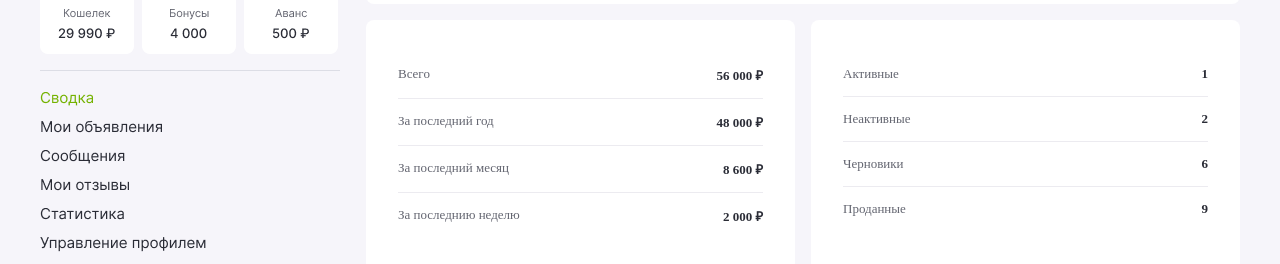
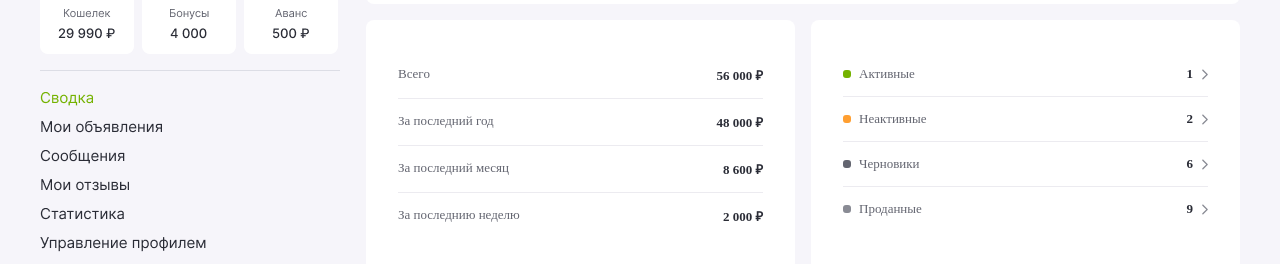
Before and after one commit to rozalinaag/best-price, a Next.js app: page / in a window 1280 px wide. Shown: the part 402-666 px from the top of the page. Built offline with nearby package versions, Linux system fonts and the light colour scheme.

Commit message:
noData image

```diff
--- a/src/pages/api/announcements.ts
+++ b/src/pages/api/announcements.ts
@@ -5,22 +5,26 @@ const announcements: Announcement[] = [
   {
     "id": "1",
     "category": "Активные",
-    "value": 14
+    "value": 14,
+    "color": "#74B200"
   },
   {
     "id": "2",
     "category": "Неактивные",
-    "value": 2
+    "value": 2,
+    "color": "#FF9F31"
   },
   {
     "id": "6",
     "category": "Черновики",
-    "value": 3
+    "value": 3,
+    "color": "#636570"
   },
   {
     "id": "9",
     "category": "Проданные",
-    "value": 0
+    "value": 0,
+    "color": "#898B94"
   }
 ];
 
--- a/src/pages/brief/components/Announcements/Announcements.tsx
+++ b/src/pages/brief/components/Announcements/Announcements.tsx
@@ -16,7 +16,12 @@ export function Announcements() {
       <div className={css.content}>
         {announcements &&
           announcements.map((item) => (
-            <Line key={item.id} title={item.category} value={item.id} />
+            <Line
+              key={item.id}
+              title={item.category}
+              value={item.id}
+              color={item.color}
+            />
           ))}
       </div>
     </Card>
--- a/src/pages/brief/components/Announcements/Line/Line.tsx
+++ b/src/pages/brief/components/Announcements/Line/Line.tsx
@@ -1,15 +1,23 @@
 import css from './styles.module.css';
+import arrow from './img/arrow.svg';
+import Image from 'next/image';
 
 type Props = {
   title: string;
   value: string;
+  color: string;
 };
 
-export function Line({ title, value }: Props) {
+export function Line({ title, value, color }: Props) {
   return (
     <div className={css.wrapper}>
-      <div className={css.title}>{title}</div>
-      <div className={css.value}>{value}</div>
+      <div className={css.title}>
+        <div style={{ backgroundColor: color }} className={css.circle}></div>{' '}
+        {title}
+      </div>
+      <div className={css.value}>
+        {value} <Image src={arrow} alt="->" width={6} height={11} />
+      </div>
     </div>
   );
 }
--- a/src/pages/brief/components/Announcements/Line/styles.module.css
+++ b/src/pages/brief/components/Announcements/Line/styles.module.css
@@ -4,13 +4,26 @@
   padding-top: 14px;
   padding-bottom: 14px;
   border-bottom: 1px solid #ecebf0;
+  cursor: pointer;
 }
 
 .title {
   color: var(--secondary-text-color);
+  display: flex;
+  align-items: center;
+  gap: 8px;
+}
+
+.circle {
+  height: 8px;
+  width: 8px;
+  border-radius: 3px;
 }
 
 .value {
   color: #2a2c36;
   font-weight: 600;
+  display: flex;
+  gap: 9px;
+  align-items: center;
 }
--- a/src/pages/brief/components/IncomeOrder/IncomeOrder.tsx
+++ b/src/pages/brief/components/IncomeOrder/IncomeOrder.tsx
@@ -1,7 +1,9 @@
+import Image from 'next/image';
 import { useDataFetch } from '../../../../hooks/useDataFetch';
 import { Income } from '../../../../types';
 import { Card } from '../../../../ui/Card/Card';
 import { Line } from './Line/Line';
+import noData from './img/noData.png';
 import css from './styles.module.css';
 
 export function IncomeOrder() {
@@ -16,6 +18,9 @@ export function IncomeOrder() {
           incomes.map((item) => (
             <Line key={item.id} title={item.title} value={item.value} />
           ))}
+        {incomes?.length === 0 && (
+          <Image className={css.image} src={noData} alt="noData" />
+        )}
       </div>
     </Card>
   );
--- a/src/pages/brief/components/IncomeOrder/styles.module.css
+++ b/src/pages/brief/components/IncomeOrder/styles.module.css
@@ -1,3 +1,7 @@
 .content div:last-child {
   border-bottom: none;
 }
+
+.image {
+  margin-top: 10%;
+}
--- a/src/types/index.ts
+++ b/src/types/index.ts
@@ -2,6 +2,7 @@ export type Announcement = {
   id: string;
   category: string;
   value: number;
+  color: string;
 };
 
 export type Income = {
```
Also changed, not shown: src/images.d.ts (+18 -0 lines), src/pages/brief/components/Announcements/Line/img/arrow.svg (added), src/pages/brief/components/IncomeOrder/img/noData.png (added).
